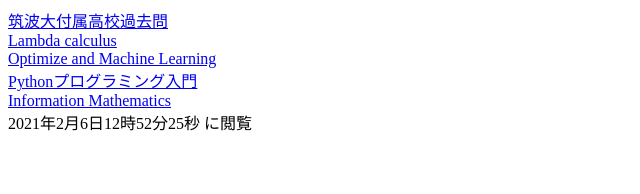
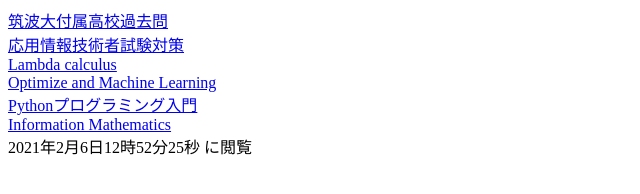
Before and after one commit to masakinakata/masakinakata.github.io, a plain HTML site: page index.html in a window 1280 px wide. Shown: the whole page, without its empty margins (0-640 px from the left). Drawn offline with Linux system fonts and the light colour scheme.

Commit message:
資料追加

```diff
--- a/index.html
+++ b/index.html
@@ -6,6 +6,8 @@
   <body>
     <!-- ここに書きたい内容を書く -->
     <a href= "tsukuba/index.html" >筑波大付属高校過去問</a>  <br>
+
+    <a href = "AP/index.html" > 応用情報技術者試験対策 </a> <br>
     <a href= "lambda/index.html" >Lambda calculus</a>  <br>
     <a href = "optimize/index.html" > Optimize and Machine Learning</a> <br>
     <a href = "python/index.html" > Pythonプログラミング入門</a> <br>
```
